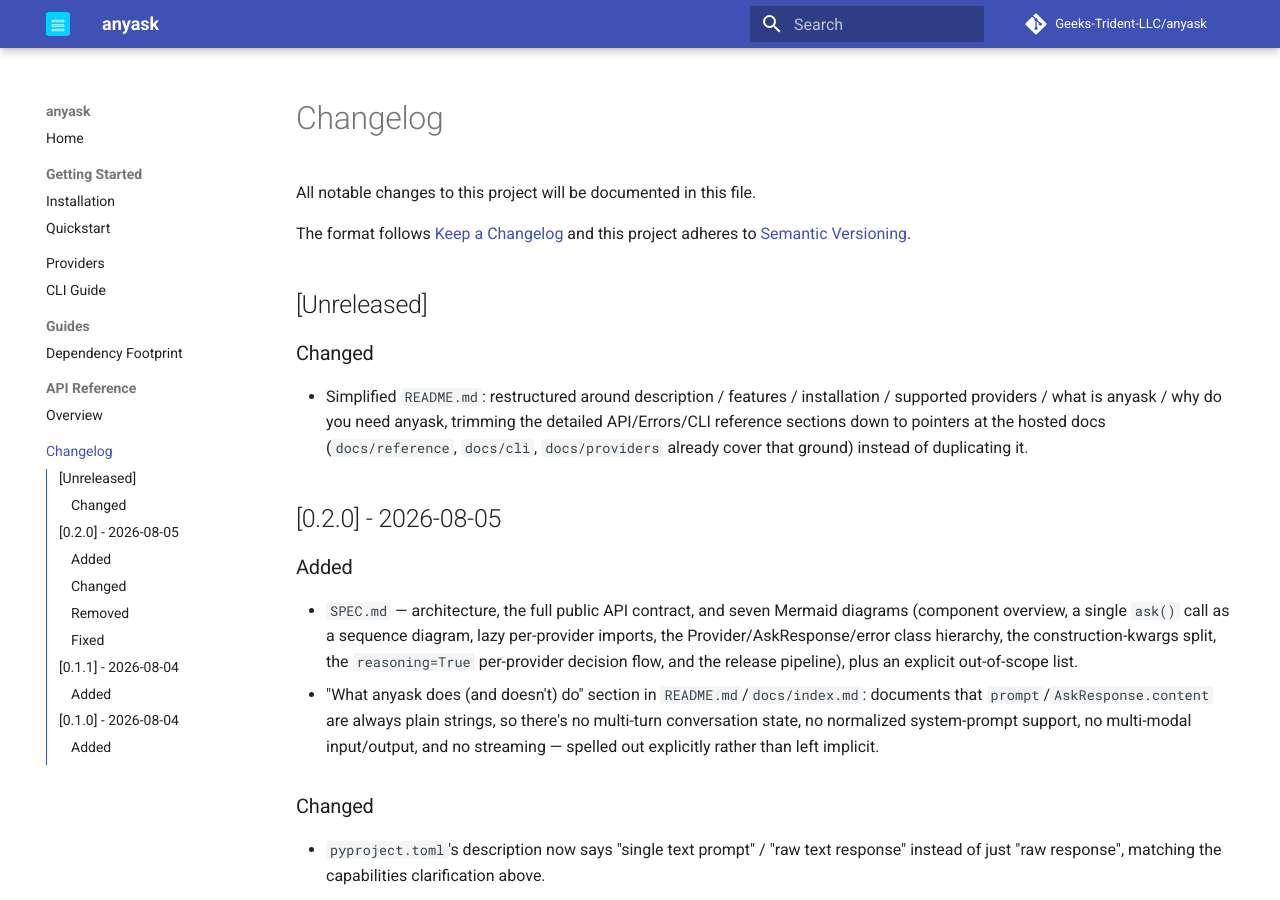
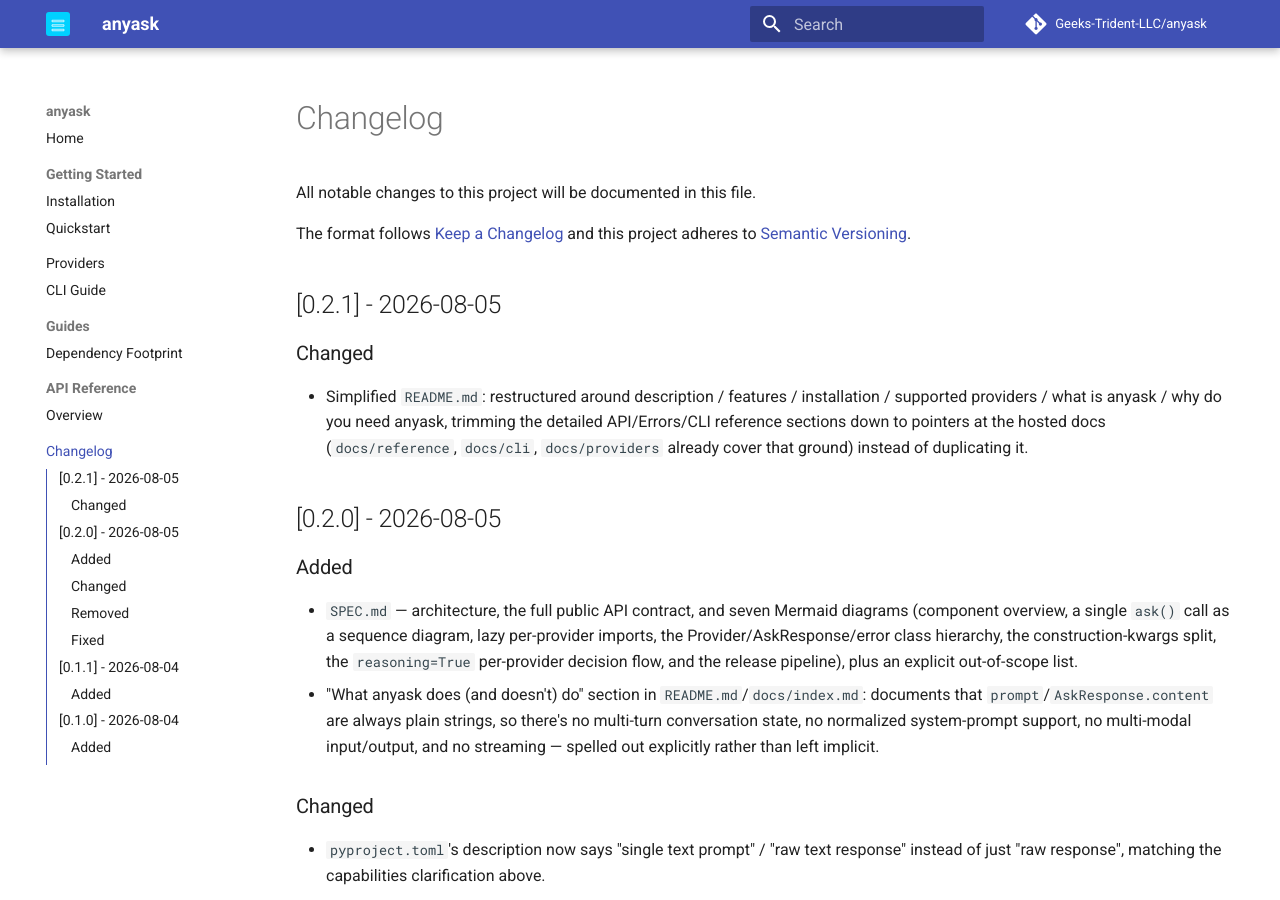
Before and after one commit to Geeks-Trident-LLC/anyask, an MkDocs documentation site: the page built from docs/changelog.md, in a window 1280 px wide and 900 px high. Built offline with MkDocs 1.6.1 and Material for MkDocs 9.7.7, drawn with Linux system fonts in a browser that asks for light colours; comment, search, counter and statistics services are not loaded.

Commit message:
docs: finalize CHANGELOG for v0.2.1 release

```diff
--- a/docs/changelog.md
+++ b/docs/changelog.md
@@ -5,7 +5,7 @@
 The format follows [Keep a Changelog](https://keepachangelog.com/en/1.0.0/)
 and this project adheres to [Semantic Versioning](https://semver.org/).
 
-## [Unreleased]
+## [0.2.1] - 2026-08-05
 
 ### Changed
 - Simplified `README.md`: restructured around description / features /
```
Also changed, not shown: CHANGELOG.md (+1 -1 lines).
